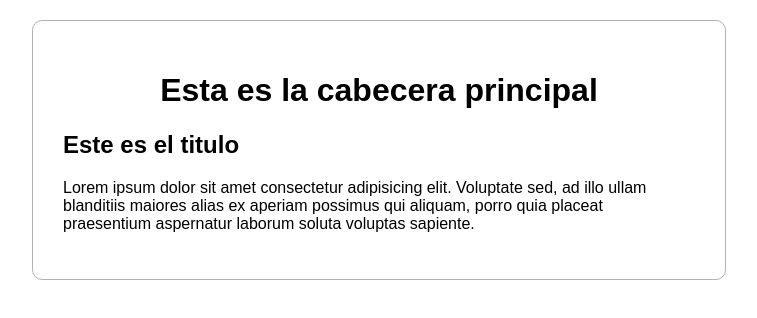
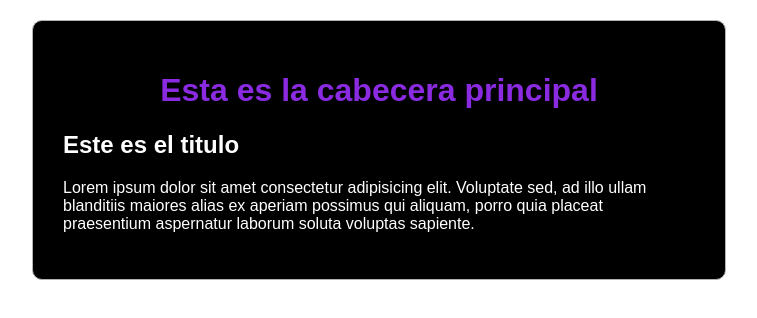
Before and after one commit to IsabelCBernal/CursoGit, a plain HTML site: page index.html in a window 1280 px wide. Shown: the whole page, without its empty margins (261-1018 px from the left). Drawn offline with Linux system fonts and the light colour scheme.

Commit message:
Cambios en los estilos cabecera

```diff
--- a/estilos/estilos.css
+++ b/estilos/estilos.css
@@ -5,7 +5,10 @@
   border: 1px solid rgb(179, 179, 179);
   border-radius: 10px;
   font-family: Arial, Helvetica, sans-serif;
+  background-color: black;
+  color: white;
 }
 h1 {
   text-align: center;
+  color: blueviolet;
 }
```
